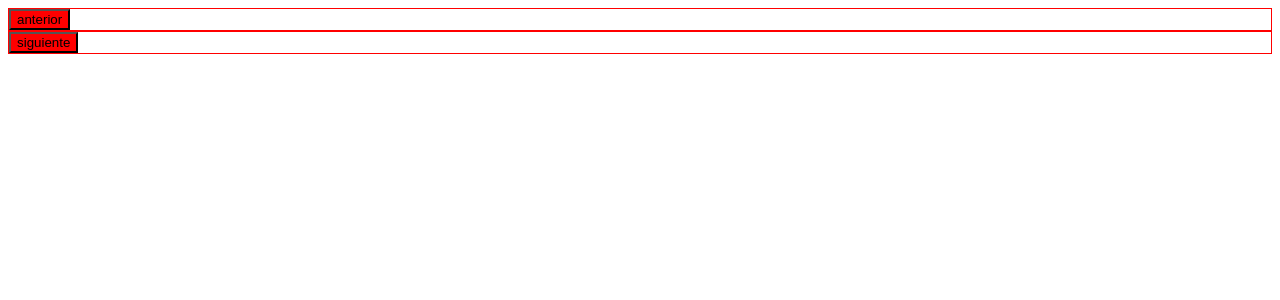
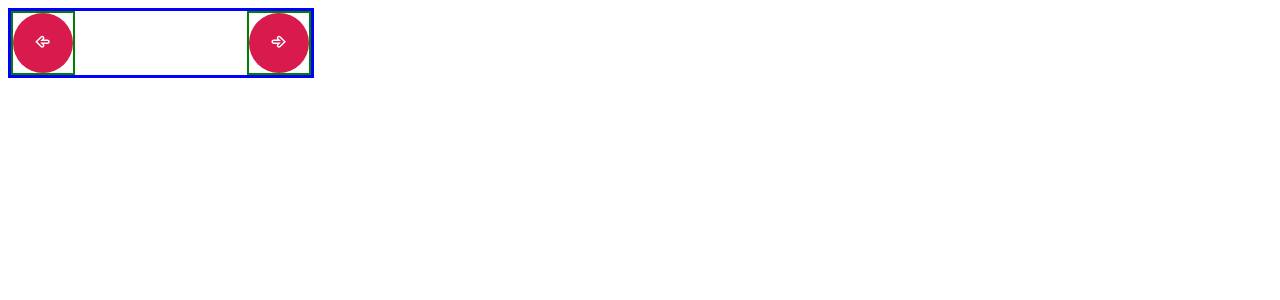
Before and after one commit to EstefanyBatPel/Pokemon-React, a React (Vite) app: page / in a window 1280 px wide. Shown: the top 300 px of the page. Built offline with nearby package versions, Linux system fonts and the light colour scheme.

Commit message:
change buttons

```diff
--- a/package.json
+++ b/package.json
@@ -11,7 +11,8 @@
   },
   "dependencies": {
     "react": "^18.2.0",
-    "react-dom": "^18.2.0"
+    "react-dom": "^18.2.0",
+    "react-icons": "^5.0.1"
   },
   "devDependencies": {
     "@types/react": "^18.2.56",
--- a/src/App.jsx
+++ b/src/App.jsx
@@ -1,11 +1,16 @@
 import { Button } from "./assets/components/Button"
+import './sass/App.scss'
+import { TiArrowLeftOutline } from "react-icons/ti";
+import { TiArrowRightOutline } from "react-icons/ti";
 
 const App = () => {
     return(
         <>
         {/* tarjetas */}
-            <Button text='anterior' />
-            <Button text='siguiente' />
+        <div className="buttons-container">
+            <Button icon={<TiArrowLeftOutline />} />
+            <Button icon={<TiArrowRightOutline />} />
+        </div>
         </>
     )
 }
--- a/src/assets/components/Button.jsx
+++ b/src/assets/components/Button.jsx
@@ -3,7 +3,7 @@ import '../../sass/Button.scss'
 const Button = (props) => {
   return (
     <div className='button_box'>
-        <button className="button">{props.text}</button>
+        <button className="button">{props.icon}</button>
     </div>
   )
 }
--- /dev/null
+++ b/src/sass/App.scss
@@ -0,0 +1,6 @@
+.buttons-container{
+    border: 3px solid blue;
+    width: 300px;
+    display: flex;
+    justify-content: space-between;
+}
--- a/src/sass/Button.scss
+++ b/src/sass/Button.scss
@@ -1,6 +1,16 @@
+@use 'variables' as v;
+
 .button{
-    background-color: red;
+    background-color: v.$color1;
+    width: 60px;
+    height: 60px;
+    border-radius: 50%;
+    border: none;
+    cursor: pointer;
+    color: white;
+    font-size: 18px;
+
     &_box{
-        border: 1px solid red;
+        border: 2px solid green; //ayuda visual
     }
 }
--- /dev/null
+++ b/src/sass/_variables.scss
@@ -0,0 +1,5 @@
+$color1: #d91a4d;
+$color2: #1790bf;
+$color3: #b6d936;
+$color4: #f2cb05;
+$color5: #a65d03;
```
Also changed, not shown: 1 other file (tests, documents, lock files or other folders).
